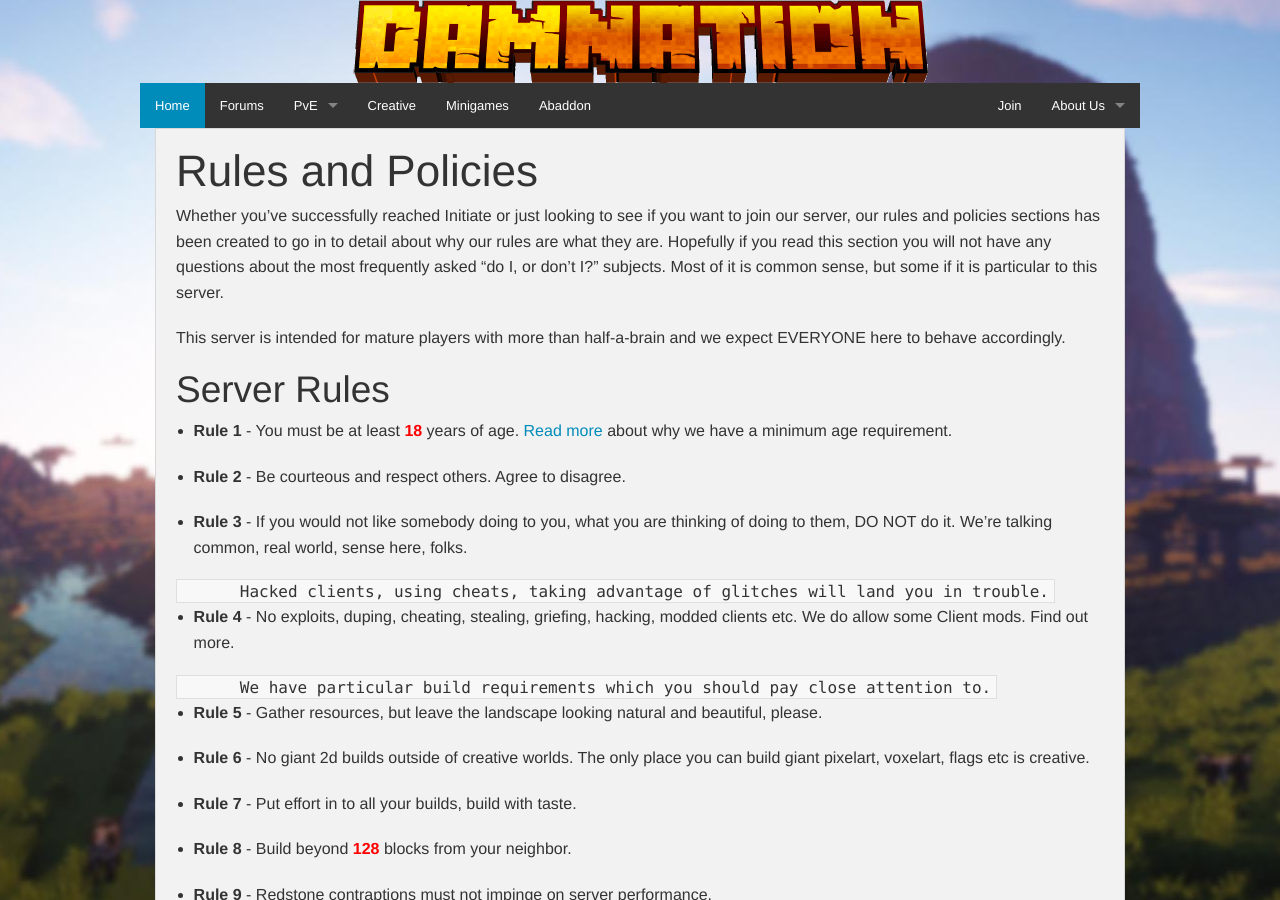
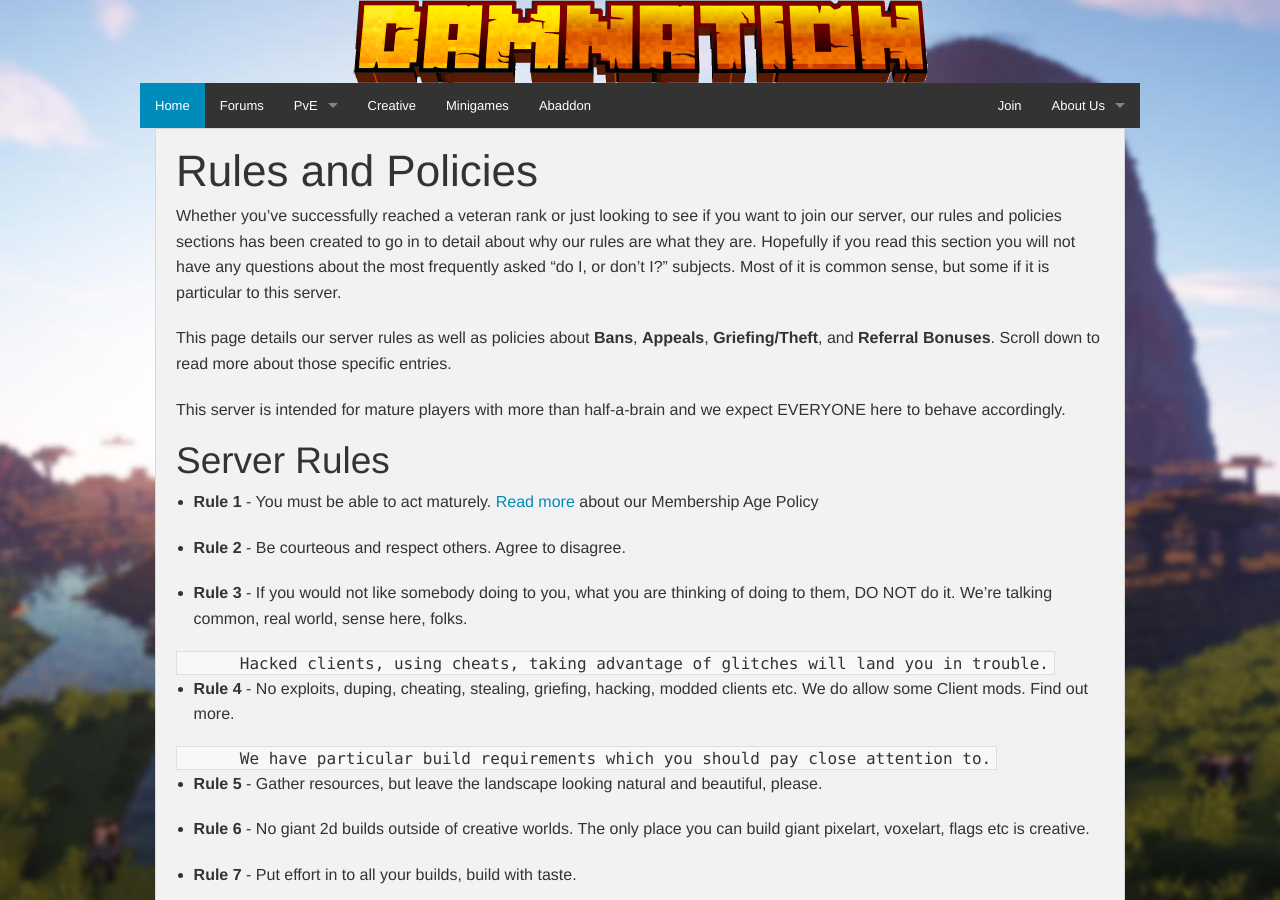
Before and after one commit to damnation-eu/website-beta, a Jekyll site: the page built from rules.md, in a window 1280 px wide and 900 px high. Built offline with Jekyll 4.4.1, drawn with Linux system fonts in a browser that asks for light colours; nearby versions of some CDN libraries; library files that are not in the unit come from our copies; some of the changed text lies outside the part shown.

Commit message:
Update rules.md

```diff
--- a/rules.md
+++ b/rules.md
@@ -3,13 +3,15 @@
 
 # Rules and Policies
 
-Whether you've successfully reached Initiate or just looking to see if you want to join our server, our rules and policies sections has been created to go in to detail about why our rules are what they are. Hopefully if you read this section you will not have any questions about the most frequently asked "do I, or don't I?" subjects. Most of it is common sense, but some if it is particular to this server.
+Whether you've successfully reached a veteran rank or just looking to see if you want to join our server, our rules and policies sections has been created to go in to detail about why our rules are what they are. Hopefully if you read this section you will not have any questions about the most frequently asked "do I, or don't I?" subjects. Most of it is common sense, but some if it is particular to this server.
+
+This page details our server rules as well as policies about **Bans**, **Appeals**, **Griefing/Theft**, and **Referral Bonuses**. Scroll down to read more about those specific entries.
 
 This server is intended for mature players with more than half-a-brain and we expect EVERYONE here to behave accordingly.
 
 ## Server Rules
 
-- **Rule 1** - You must be at least <span style="color: red;">**18**</span> years of age. [Read more](/website-beta/membership-age) about why we have a minimum age requirement.
+- **Rule 1** - You must be able to act maturely. [Read more](/website-beta/membership-age) about our Membership Age Policy
 
 - **Rule 2** - Be courteous and respect others. Agree to disagree.
 
```
Also changed, not shown: other parts of rules.md (+1 -1 lines).
